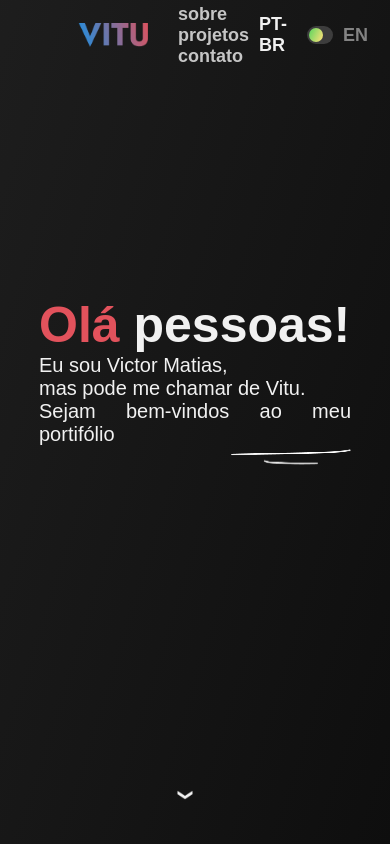
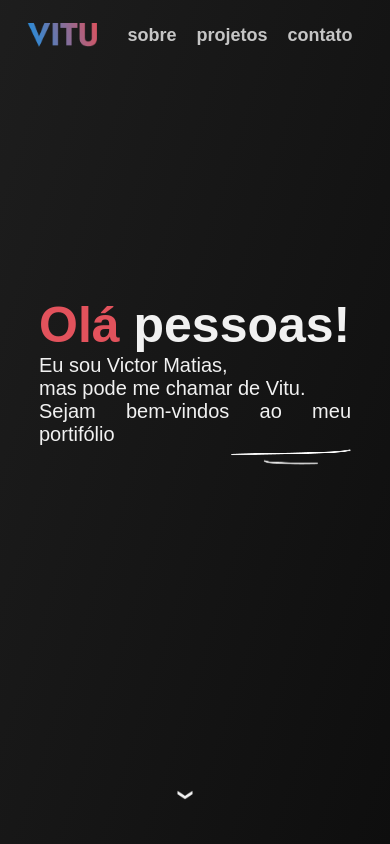
Before and after one commit to victormatia/portifolio, a React (Vite) app: page / in a window 390 px wide. Shown: the top 844 px of the page. Built offline with nearby package versions, Linux system fonts and the light colour scheme; a web font is replaced by a local one.

Commit message:
style: adds responsiveness for screens up to 600px for the header component

```diff
--- a/src/css/Header.css
+++ b/src/css/Header.css
@@ -34,3 +34,22 @@
 .header-nav-link a:hover {
   opacity: 1;
 }
+
+@media screen and ( max-width: 600px ) {
+  .header {
+    width: 100%;
+    padding: 0 5px !important;
+    left: 0;
+    margin: 0;
+    dspla
+  }
+
+  .header-rigth-side {
+    display: none !important;
+  }
+
+  .header-left-side {
+    flex-basis: 100% !important;
+    justify-content: center !important;
+  }
+}
```
